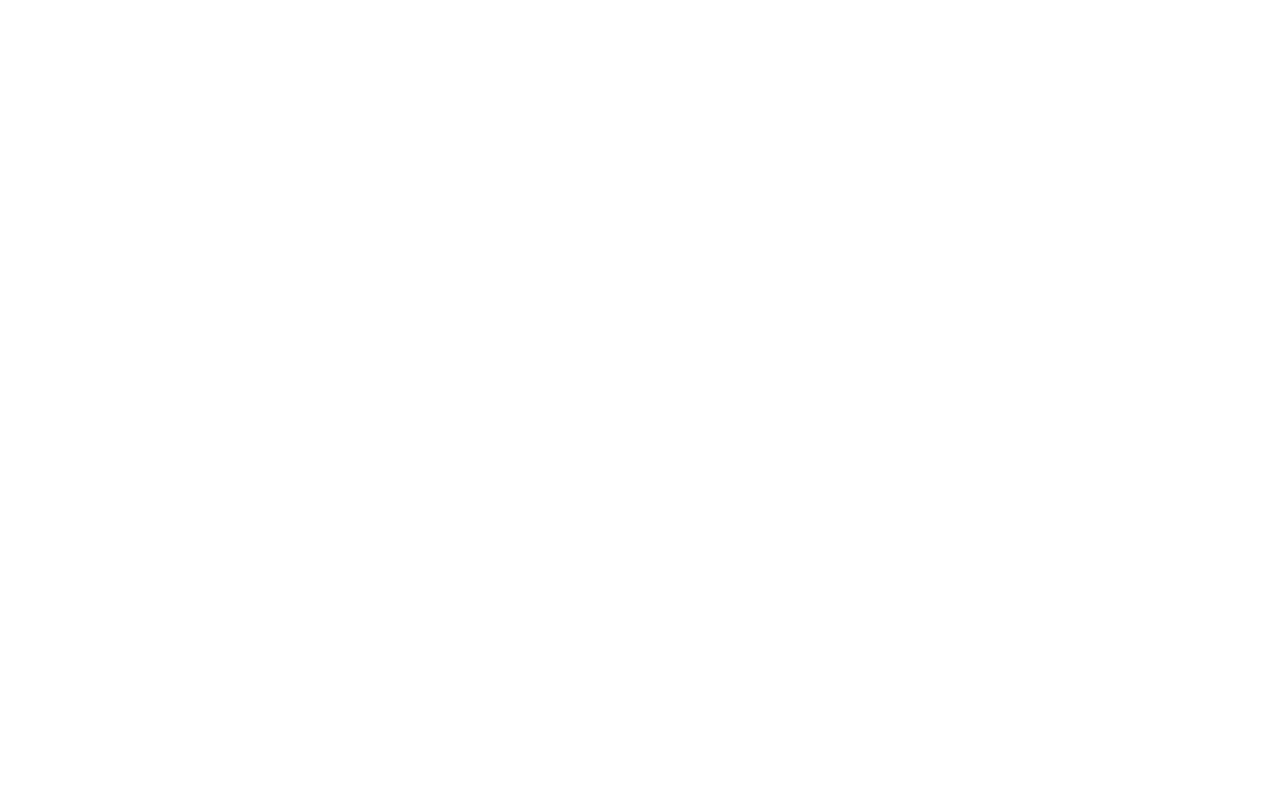
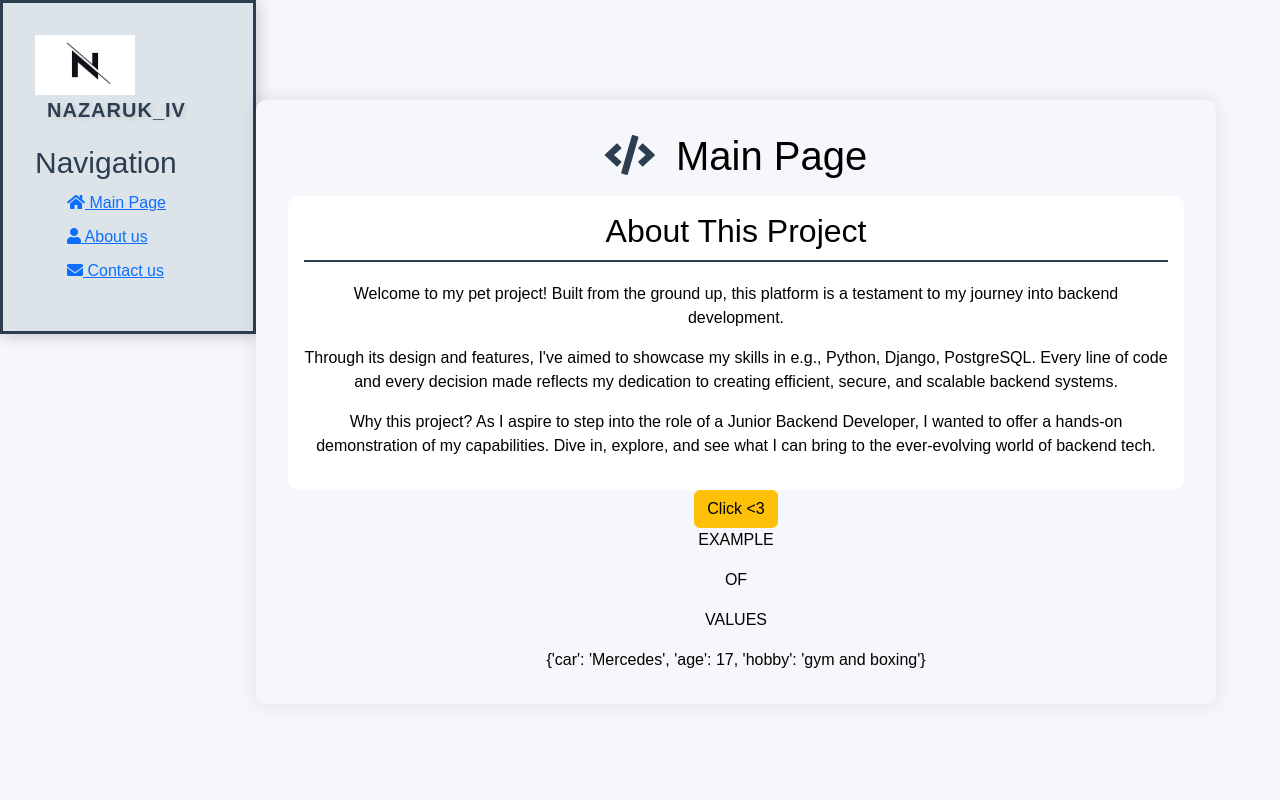
Before and after one commit to nazarukiv/mars, a Django app: page / in a window 1280 px wide. Before the commit the page is empty. Run offline with Django 4.2, Linux system fonts and the light colour scheme; some libraries are stand-ins or nearby versions.

Commit message:
eve study

```diff
--- /dev/null
+++ b/nazaruk_project/main/static/main/css/main.css
@@ -0,0 +1,104 @@
+/* In your CSS file */
+body {
+    background: #f5f7fa; /* Light gray-blue background for a cooler feel */
+    font-family: 'Arial', sans-serif; /* You can use other fonts like 'Roboto', 'Helvetica', etc. */
+    color: #333; /* Dark gray text for better readability */
+}
+
+aside {
+    float: left;
+    background: #e9eff3; /* Slightly darker gray-blue for contrast */
+    width: 20%;
+    padding: 2.5%;
+    height: 100%;
+    color: #2c3e50; /* Darker blue-gray text */
+    border-right: 3px solid #2c3e50; /* Darker blue-gray border on the right */
+    border-left: 3px solid #2c3e50; /* Darker blue-gray border on the left */
+    border-top: 3px solid #2c3e50; /* Darker blue-gray border on the top */
+    border-bottom: 3px solid #2c3e50; /* Darker blue-gray border on the bottom */
+    box-shadow: 2px 2px 10px rgba(0, 0, 0, 0.1); /* Subtle shadow for depth */
+    transition: all 0.3s ease; /* Smooth transition for any changes */
+}
+
+
+/* Enhancing the hover effect for a more interactive feel */
+aside:hover {
+    background: #dce4e9; /* Slightly darker background on hover */
+    box-shadow: 2px 2px 15px rgba(0, 0, 0, 0.2); /* Increased shadow depth on hover */
+}
+
+.features {
+    padding: 2em;
+    background-color: #f5f7fa;
+    border-radius: 10px;
+    box-shadow: 0px 0px 20px rgba(0, 0, 0, 0.1);
+}
+
+#project-introduction {
+    padding: 1em;
+    background-color: #ffffff;
+    border-radius: 10px;
+    margin-top: 1em;
+}
+
+#project-introduction h2 {
+    border-bottom: 2px solid #2c3e50;
+    padding-bottom: 10px;
+    margin-bottom: 20px;
+}
+
+.features h1 i {
+    margin-right: 10px;
+    color: #2c3e50;
+}
+
+aside img {
+    width: 80px;
+    float: left;
+}
+
+aside .logo {
+    font-size: 20px;
+    margin-left: 12px;
+    margin-top: 10px;
+    font-weight: 700;
+    color: #2c3e50; /* Dark blue-gray color for better emphasis */
+    text-transform: uppercase; /* Transforming text to uppercase for a more logo-like feel */
+    letter-spacing: 1px; /* Adding some letter spacing for better readability */
+    text-shadow: 2px 2px 4px rgba(0, 0, 0, 0.1); /* A subtle text shadow for depth */
+    transition: all 0.3s ease; /* Smooth transition for any changes */
+}
+
+/* Adding a hover effect for interactivity */
+aside .logo:hover {
+    color: #34495e; /* Slightly darker color on hover */
+    text-shadow: 1px 1px 3px rgba(0, 0, 0, 0.2); /* More pronounced shadow on hover */
+}
+
+aside h3 {
+    margin-top: 20px;
+    font-size: 30px;
+}
+
+aside ul {list-style: none;}
+aside ul li {
+    color: #fff;
+    display: block;
+    margin-top: 10px;
+    transition: transform .6s ease;
+}
+
+aside ul li:hover, aside ul a:hover {
+    color: #eb5959;
+    text-decoration: none;
+    transform: scale(1.05);
+
+}
+
+.features {
+    float: left;
+    color: black;
+    margin-top: 100px;
+    text-align: center;
+    width: 75%;
+}
--- a/nazaruk_project/main/templates/main/about.html
+++ b/nazaruk_project/main/templates/main/about.html
@@ -2,5 +2,6 @@
 
 {% block content %}
     <h1>About us</h1>
-    <p>About us</p>
+    <p></p>
+    <button class="btn btn-danger">Just Click <3</button>
 {% endblock %}
--- /dev/null
+++ b/nazaruk_project/main/templates/main/contact.html
@@ -0,0 +1,5 @@
+{% extends 'main/layout.html' %}
+
+{% block content %}
+    <h1>Contact us</h1>
+{% endblock %}
--- a/nazaruk_project/main/templates/main/index.html
+++ b/nazaruk_project/main/templates/main/index.html
@@ -1,5 +1,23 @@
 {% extends 'main/layout.html' %}
+
+{% block title %}Main Page{% endblock %}
 
 {% block content %}
 
+<div class="features">
+    <h1><i class="fas fa-code"></i> Main Page</h1>
+    <section id="project-introduction">
+        <h2>About This Project</h2>
+        <p>Welcome to my pet project! Built from the ground up, this platform is a testament to my journey into backend development.</p>
+        <p>Through its design and features, I've aimed to showcase my skills in  e.g., Python, Django, PostgreSQL. Every line of code and every decision made reflects my dedication to creating efficient, secure, and scalable backend systems.</p>
+        <p>Why this project? As I aspire to step into the role of a Junior Backend Developer, I wanted to offer a hands-on demonstration of my capabilities. Dive in, explore, and see what I can bring to the ever-evolving world of backend tech.</p>
+    </section>
+    <button class="btn btn-warning">Click <3</button>
+    {% for el in values %}
+    {% filter upper %}
+    <p>{{ el }}</p>
+    {% endfilter %}
+    {% endfor %}
+    {{ obj }}
+</div>
 {% endblock %}
--- a/nazaruk_project/main/templates/main/layout.html
+++ b/nazaruk_project/main/templates/main/layout.html
@@ -1,13 +1,36 @@
-
+{% load static %}
+<!-- templates/base.html -->
+<!DOCTYPE html>
 <html lang="en">
 <head>
     <meta charset="UTF-8">
-    <meta name="viewport" content="width=device-width, user-scalable=no, initial-scale=1.0">
-    <meta http-equiv="X-UA-Compatible" content="ie-edge">
-    <title>{% block title %}{% endblock %}</title>
+    <meta http-equiv="X-UA-Compatible" content="IE=edge">
+    <meta name="viewport" content="width=device-width, initial-scale=1.0">
+    <title>Software Company</title>
+    <!-- You can include CSS and JS here, like Bootstrap or any other framework you want to use. -->
+    <link rel="stylesheet" href="https://cdn.jsdelivr.net/npm/bootstrap@5.2.3/dist/css/bootstrap.min.css">
+    <link rel="stylesheet" href="{% static 'main/css/main.css' %}">
+    <link rel="stylesheet" href="https://use.fontawesome.com/releases/v5.8.2/css/all.css">
+
+
 </head>
 <body>
-    {% block content %}
-    {% endblock %}
+    <aside>
+        <img src="{% static 'main/img/n2.jpeg' %}" style="width:100px; height:60px;">
+        <span class="logo">nazaruk_iv</span>
+        <h3>Navigation</h3>
+        <ul>
+            <li><a href="{% url 'home' %}"><i class="fas fa-home"></i> Main Page</a></li>
+            <li><a href="{% url 'about' %}"><i class="fas fa-user"></i> About us</a></li>
+            <li><a href="{% url 'contact' %}"><i class="fas fa-envelope"></i> Contact us</a></li>
+        </ul>
+    </aside>
+    <main>
+        {% block content %}
+        <!-- This block can be overridden in child templates -->
+
+        {% endblock content %}
+    </main>
+
 </body>
 </html>
--- a/nazaruk_project/main/urls.py
+++ b/nazaruk_project/main/urls.py
@@ -1,9 +1,13 @@
 from django.urls import path, include
 from . import views
 
+from django.conf import settings
+from django.conf.urls.static import static
 
 urlpatterns = [
     path('', views.index),
-    path('about', views.about ),
-    path('ivan', views.ivan)
-]
+    path('about', views.about, name='about'),
+    path('ivan', views.ivan),
+    path('index', views.index, name='home'),
+    path('contact_us', views.contact, name='contact')
+] + static(settings.STATIC_URL, document_root=settings.STATIC_ROOT)
--- a/nazaruk_project/main/views.py
+++ b/nazaruk_project/main/views.py
@@ -3,10 +3,22 @@
 
 # Create your views here.
 def index(request):
-    return render(request, 'main/index.html')
+    data = {
+        "title": "About This Project",
+        'values' : ['Example', 'OF', 'Values'],
+        'obj' : {
+            'car' : 'Mercedes',
+            'age' : 17,
+            'hobby' : 'gym and boxing'
+        }
+    }
+    return render(request, 'main/index.html', data)
 
 def about(request):
     return render(request, 'main/about.html')
 
+def contact(request):
+    return render(request, 'main/contact.html')
+
 def ivan(request):
     return HttpResponse("<h4>Checking of work.My name is Ivan Nazaruk</h4>")
```
Also changed, not shown: nazaruk_project/nazaruk_project/settings.py (+6 -1 lines), nazaruk_project/main/static/main/img/logo.jpeg (added), nazaruk_project/main/static/main/img/n.jpeg (added), nazaruk_project/main/static/main/img/n2.jpeg (added), nazaruk_project/nazaruk_project/urls.py (line endings or trailing spaces).
